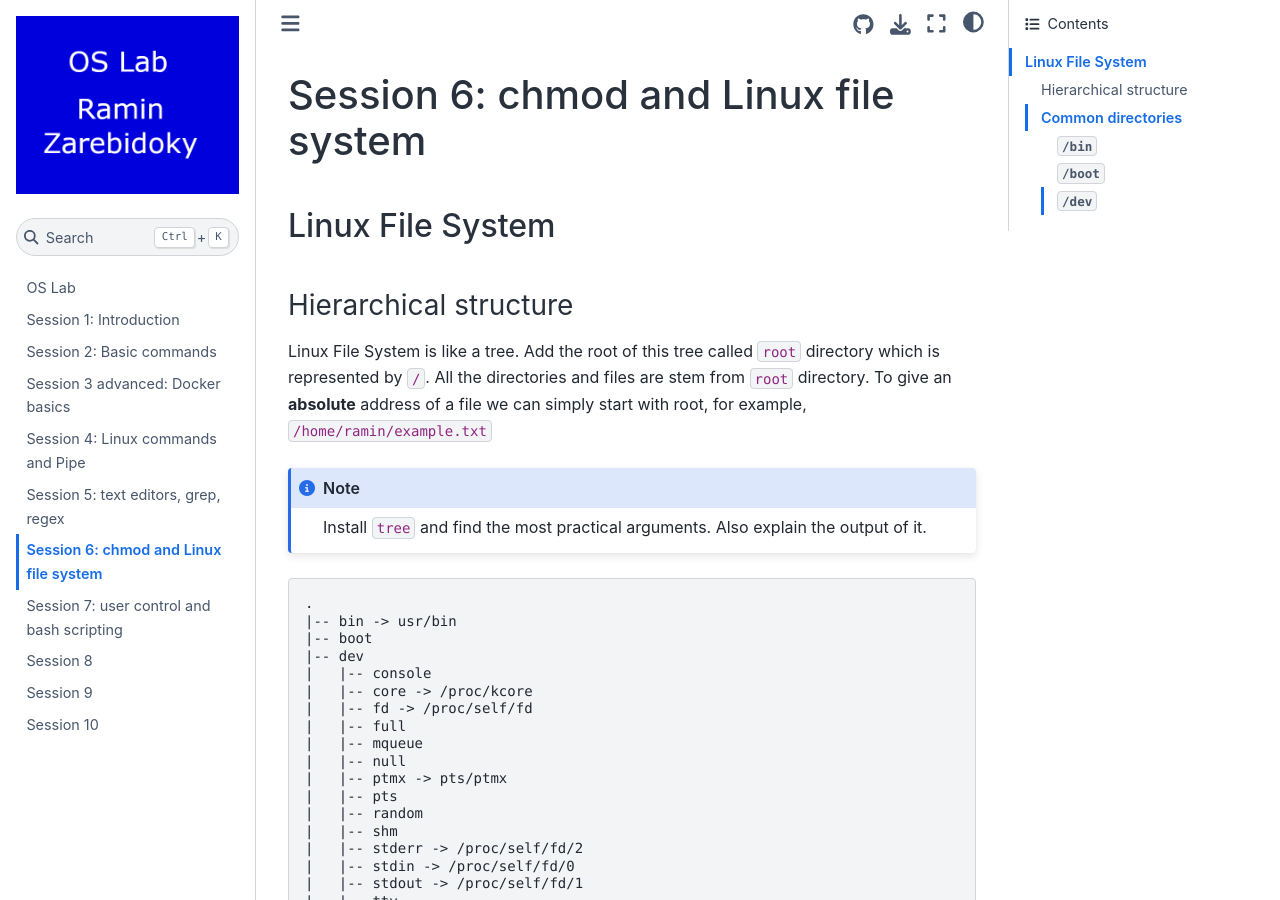
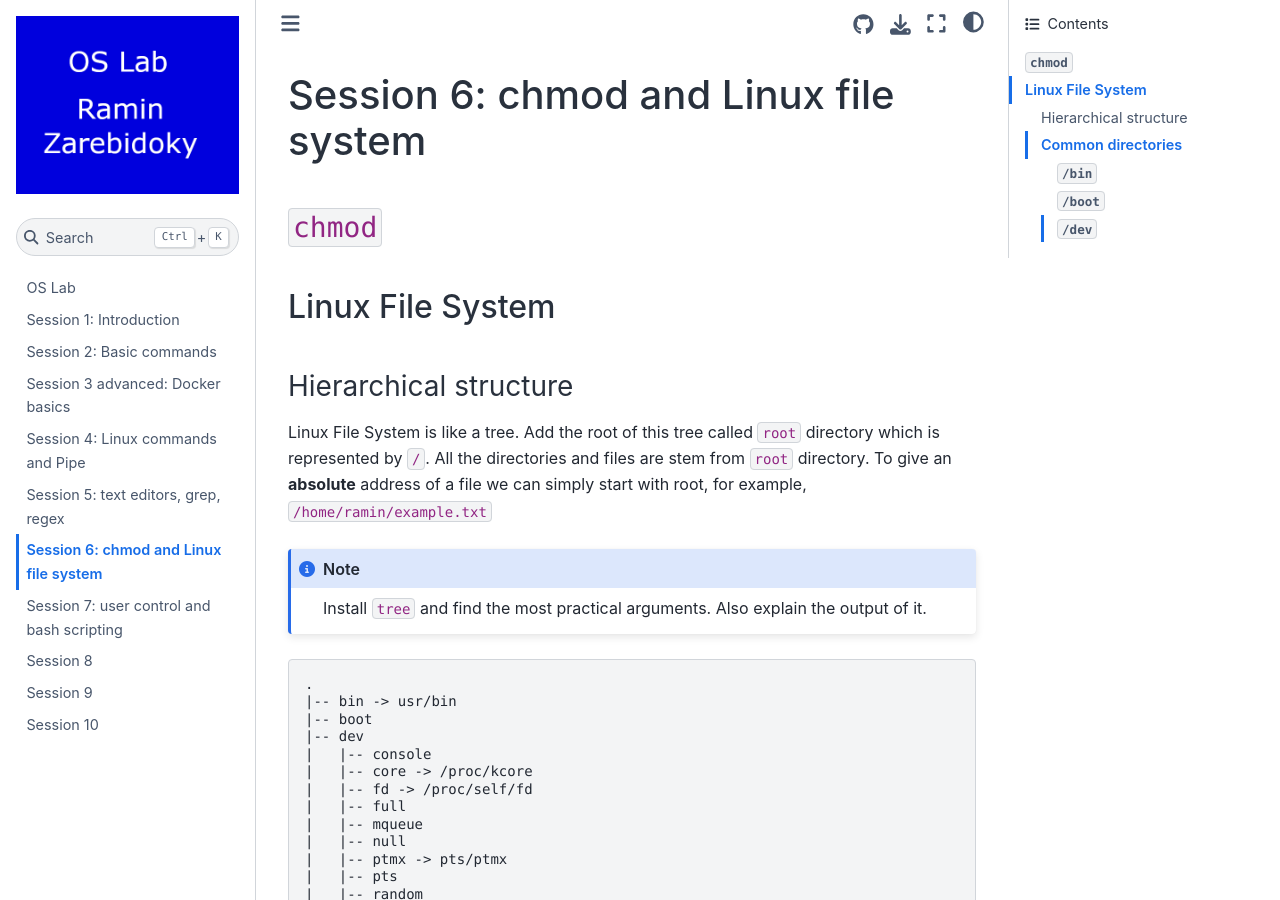
Before and after one commit to LiterallyTheOne/os_lab, a Jupyter Book: the page built from docs/session_6.md, in a window 1280 px wide and 900 px high. Built offline with Jupyter Book 1.0.4 settings and Sphinx 7.4.7 and the Sphinx Book theme 1.1.4, drawn with Linux system fonts in a browser that asks for light colours.

Commit message:
Add `chmod` to fill it later

```diff
--- a/docs/session_6.md
+++ b/docs/session_6.md
@@ -1,4 +1,6 @@
 # Session 6: chmod and Linux file system
+
+## `chmod`
 
 
 ## Linux File System
```
